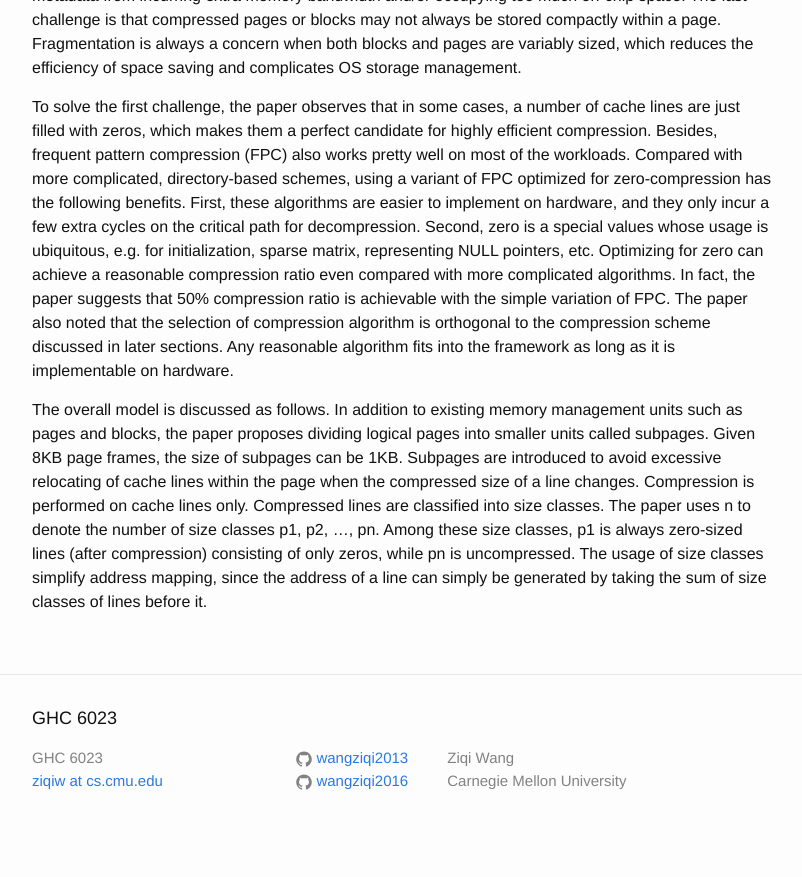
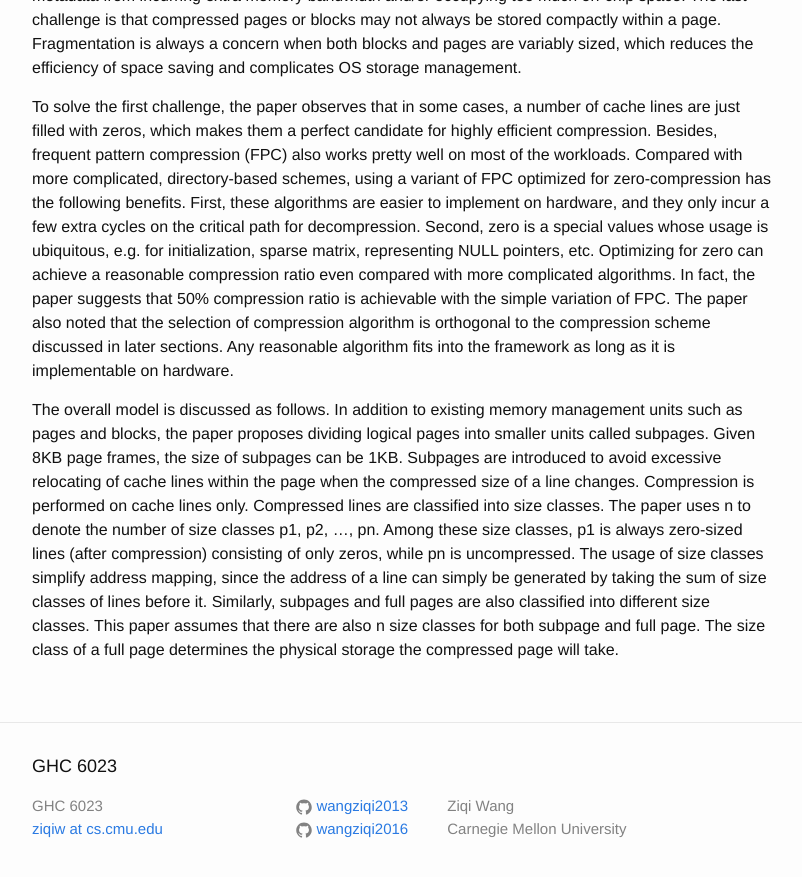
Before and after one commit to wangziqi2013/wangziqi2013.github.io, a Jekyll site: the page built from _posts/2020-05-31-a-robust-main-mem-compression-scheme.markdown, in a window 1280 px wide and 900 px high, scrolled down 748 px. Shown: the top 877 px of the window, without its empty margins (238-1040 px from the left). Built offline with Jekyll 4.4.1, drawn with Linux system fonts in a browser that asks for light colours; before the commit the page ends 1600 px from its top, so only the background shows below that.

Commit message:
Finish size classes

```diff
--- a/_posts/2020-05-31-a-robust-main-mem-compression-scheme.markdown
+++ b/_posts/2020-05-31-a-robust-main-mem-compression-scheme.markdown
@@ -44,3 +44,6 @@ of a line changes. Compression is performed on cache lines only. Compressed line
 The paper uses n to denote the number of size classes p1, p2, ..., pn. Among these size classes, p1 is always zero-sized
 lines (after compression) consisting of only zeros, while pn is uncompressed. The usage of size classes simplify address
 mapping, since the address of a line can simply be generated by taking the sum of size classes of lines before it.
+Similarly, subpages and full pages are also classified into different size classes. This paper assumes that there are
+also n size classes for both subpage and full page. The size class of a full page determines the physical storage the
+compressed page will take.
```
